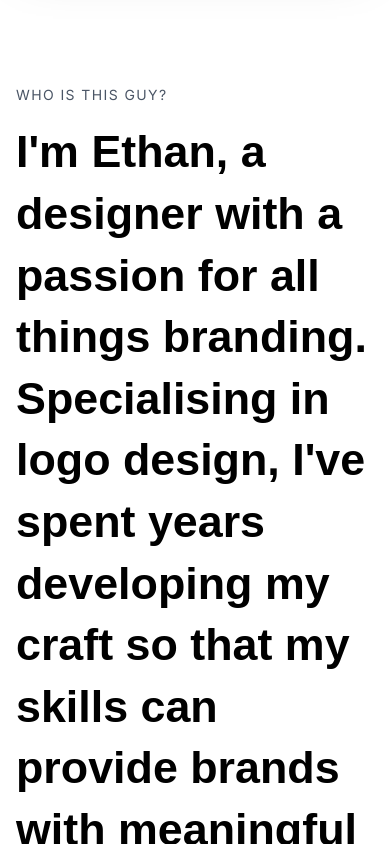
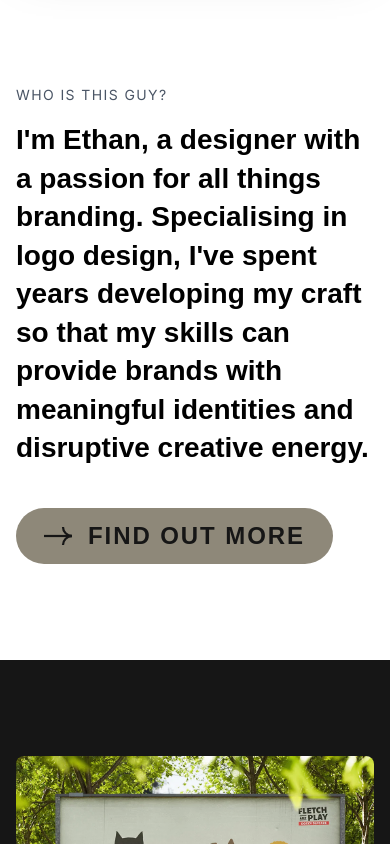
Before and after one commit to AntoniDev97/ethan-proctor, a Next.js app: page / in a window 390 px wide. Shown: the part 840-1684 px from the top of the page. Built offline with nearby package versions, Linux system fonts and the light colour scheme; a web font is replaced by a local one.

Commit message:
reduced about intro text on mobile

```diff
--- a/app/components/sections/AboutIntro.tsx
+++ b/app/components/sections/AboutIntro.tsx
@@ -11,8 +11,8 @@ const AboutIntro = () => {
           Who is this guy?
         </h3>
         <p
-          className="text-black mb-10 leading-snug font-semibold"
-          style={{ fontFamily: '"din-2014", sans-serif', fontSize: "2.8rem" }}
+          className="text-black mb-10 leading-snug font-semibold text-[1.75rem] md:text-[2.8rem]"
+          style={{ fontFamily: '"din-2014", sans-serif' }}
         >
           I&apos;m Ethan, a designer with a passion for all things branding.
           Specialising in logo design, I&apos;ve spent years developing my craft
```
Also changed, not shown: app/components/ui/CtaLink.tsx (indentation only).
